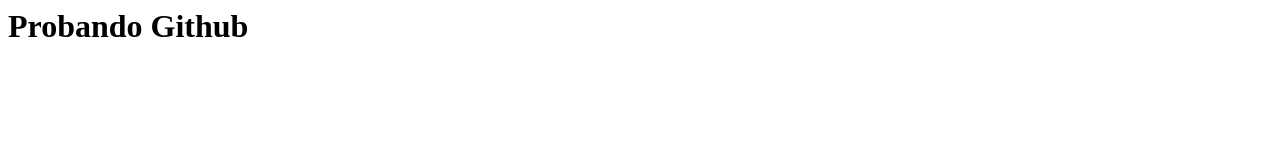
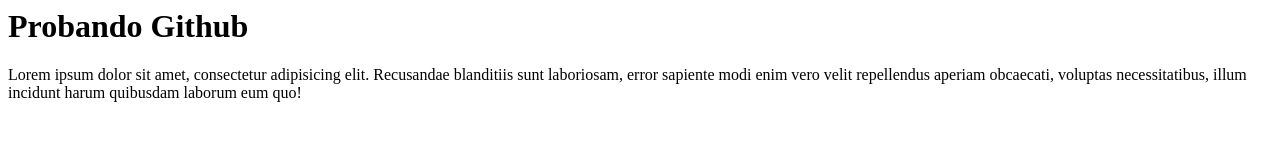
Before and after one commit to IrvinYujra2024/Pruebas, a plain HTML site: page index.html in a window 1280 px wide. Drawn offline with Linux system fonts and the light colour scheme.

Commit message:
2do cambio

```diff
--- a/index.html
+++ b/index.html
@@ -6,5 +6,6 @@
 </head>
 <body>
    <h1>Probando Github</h1>
+   <p>Lorem ipsum dolor sit amet, consectetur adipisicing elit. Recusandae blanditiis sunt laboriosam, error sapiente modi enim vero velit repellendus aperiam obcaecati, voluptas necessitatibus, illum incidunt harum quibusdam laborum eum quo!</p>
 </body>
 </html>
```
